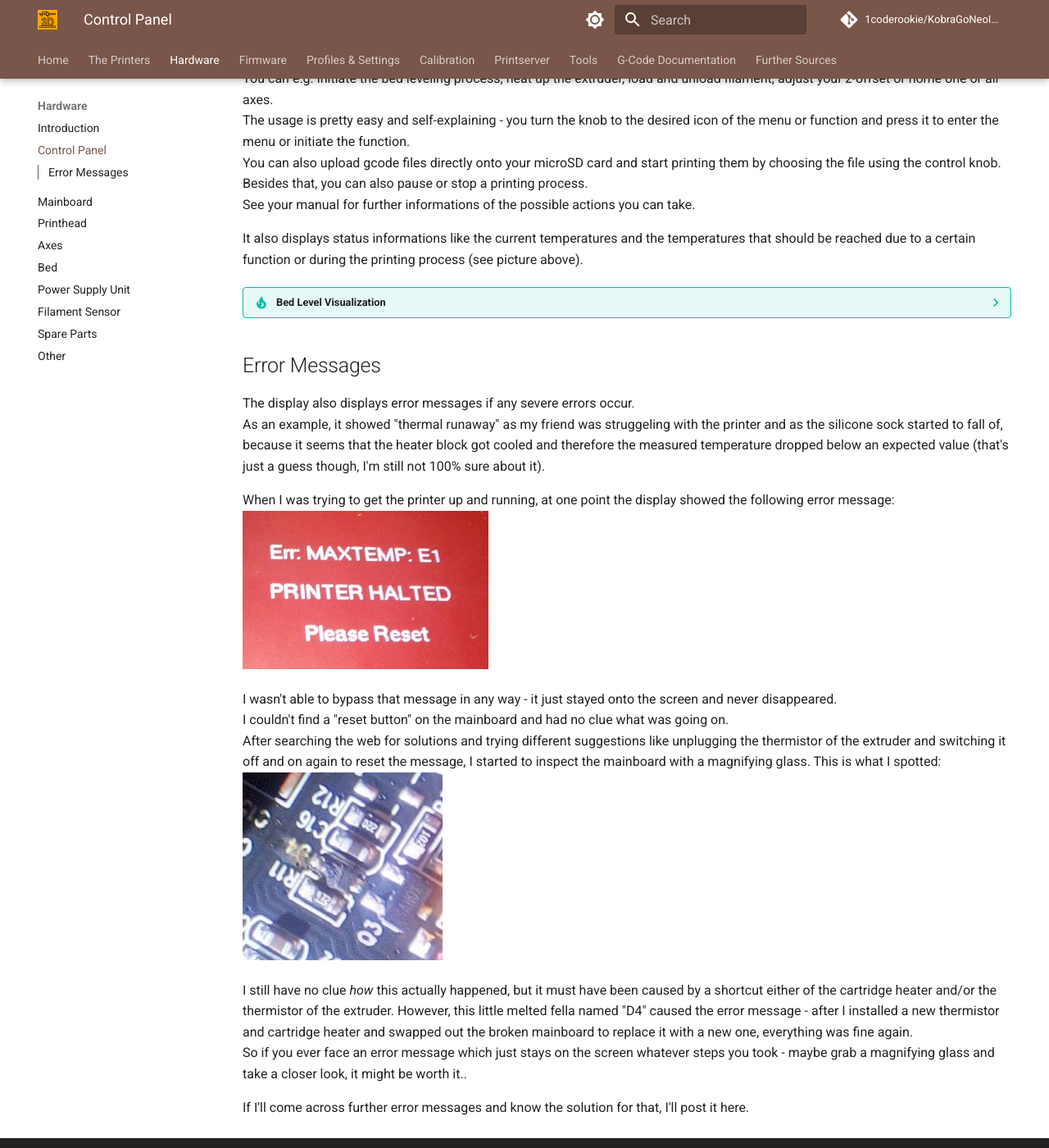
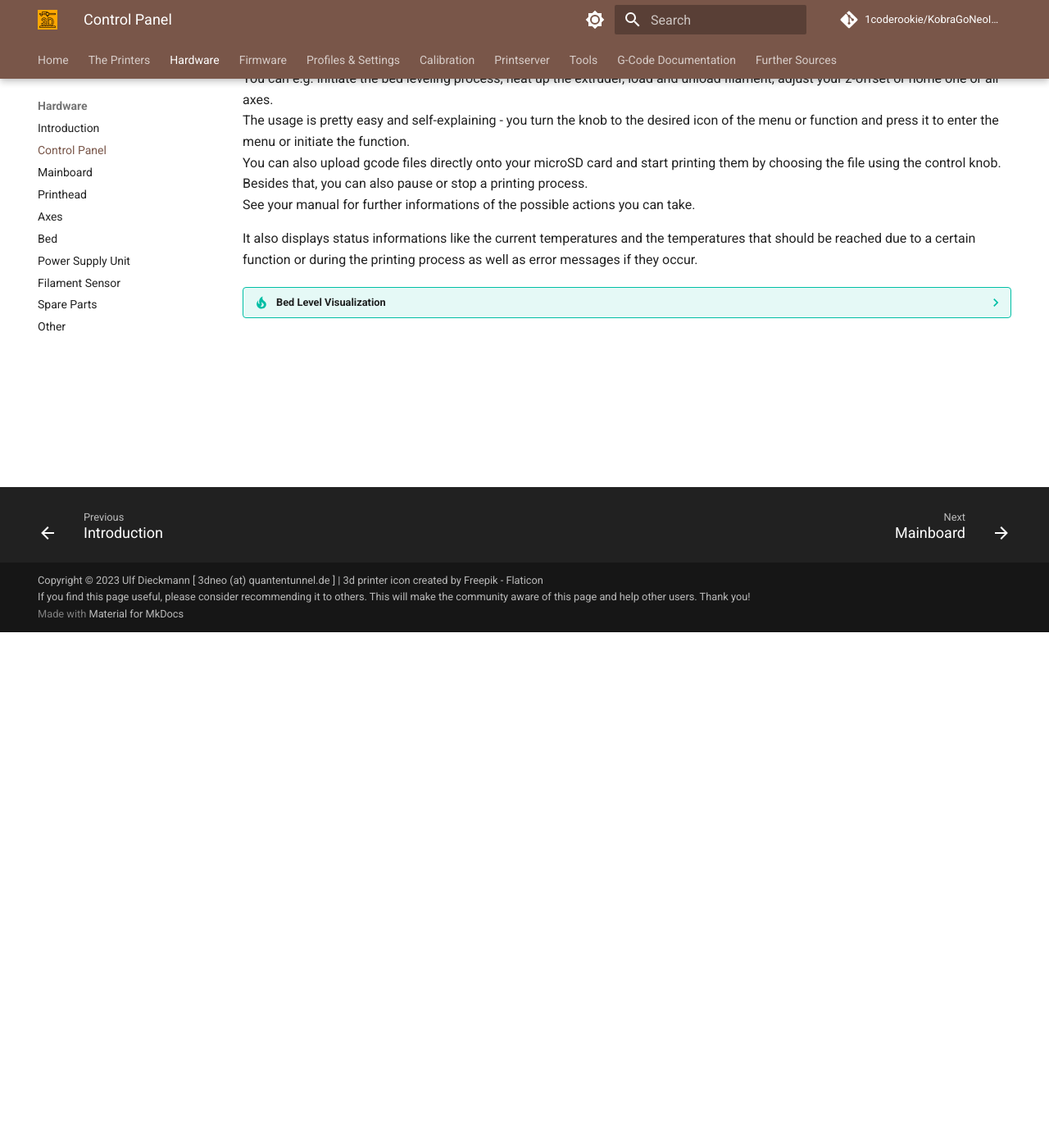
Before and after one commit to 1coderookie/KobraGoNeoInsights, an MkDocs documentation site: the page built from docs/hardware/control_panel.md, in a window 1280 px wide and 1400 px high, scrolled down 629 px. Shown: the whole window at 82% size. Built offline with MkDocs 1.6.1 and Material for MkDocs 9.7.7, drawn with Linux system fonts in a browser that asks for light colours; comment, search, counter and statistics services are not loaded.

Commit message:
Update control_panel.md

```diff
--- a/docs/hardware/control_panel.md
+++ b/docs/hardware/control_panel.md
@@ -13,12 +13,13 @@ The usage is pretty easy and self-explaining - you turn the knob to the desired
 You can also upload gcode files directly onto your microSD card and start printing them by choosing the file using the control knob. Besides that, you can also pause or stop a printing process.
 See your manual for further informations of the possible actions you can take.
 
-It also displays status informations like the current temperatures and the temperatures that should be reached due to a certain function or during the printing process (see picture above).
+It also displays status informations like the current temperatures and the temperatures that should be reached due to a certain function or during the printing process as well as error messages if they occur.
 
 ??? tip "Bed Level Visualization"
 
-    The display does *not* show a meshview after you proceeded the bed level function - if you'd like to see that, you'd usually have to use additional software like the beforementioned [Octoprint](https://octoprint.org/) and an additional plugin for visualization like the [Bed Level Visualizer](https://plugins.octoprint.org/plugins/bedlevelvisualizer/). However, it seems that the stock firmware doesn't support that, but I'm not 100% sure about it yet..
+    The display does *not* show a meshview or the values of the measured points after you proceeded the bed level function. If you'd like to see that, you'd usually have to use additional software like the beforementioned [Octoprint](https://octoprint.org/) and an additional plugin for visualization like the [Bed Level Visualizer](https://plugins.octoprint.org/plugins/bedlevelvisualizer/).
 
+<!---
 ## Error Messages
 The display also displays error messages if any severe errors occur.
 As an example, it showed "thermal runaway" as my friend was struggeling with the printer and as the silicone sock started to fall of, because it seems that the heater block got cooled and therefore the measured temperature dropped below an expected value (that's just a guess though, I'm still not 100% sure about it).
@@ -35,3 +36,4 @@ I still have no clue *how* this actually happened, but it must have been caused
 So if you ever face an error message which just stays on the screen whatever steps you took - maybe grab a magnifying glass and take a closer look, it might be worth it..
 
 If I'll come across further error messages and know the solution for that, I'll post it here.
+-->
```
